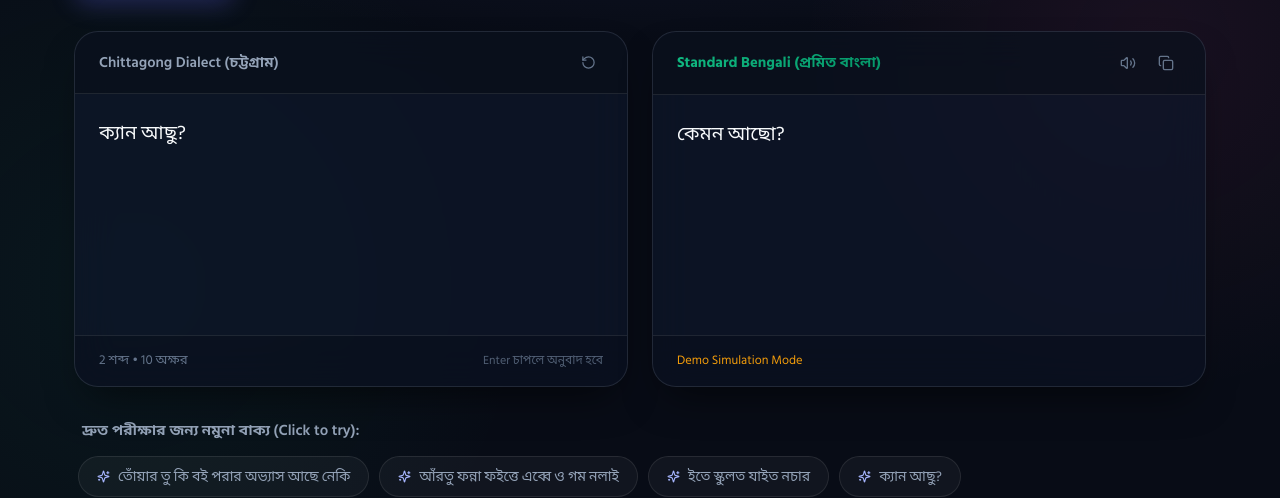
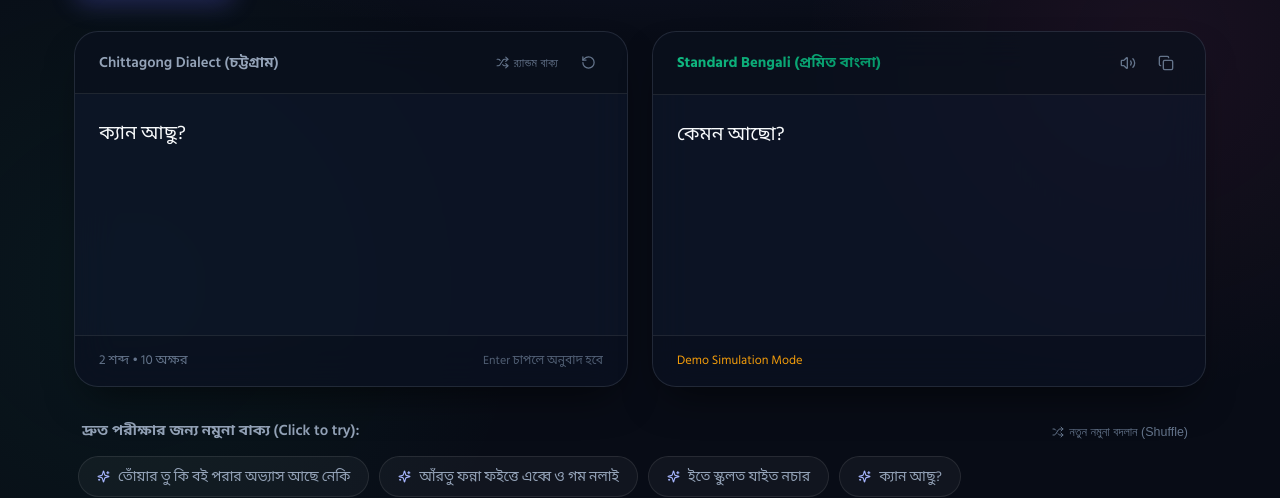
Before and after one commit to MdShamim5669/bangla-dialect, a React (Vite) app: page / in a window 1280 px wide. Shown: the part 275-773 px from the top of the page. Built offline with nearby package versions, Linux system fonts and the light colour scheme; no server answers.

Commit message:
feat: display dynamic random dataset suggestions and shuffle feature from backend

```diff
--- a/src/App.jsx
+++ b/src/App.jsx
@@ -117,6 +117,32 @@ export default function App() {
     }
   };
 
+  // Fetch fresh random samples from the backend dataset for the current or specified region
+  const handleShuffleSamples = async (targetRegion) => {
+    const reg = targetRegion || selectedRegion;
+    if (!reg) return;
+
+    try {
+      const res = await fetch(`${API_BASE}/api/random-sample?region=${reg.id}&count=4`);
+      if (res.ok) {
+        const data = await res.json();
+        if (data.samples && data.samples.length > 0) {
+          // Update selectedRegion with fresh examples from dataset
+          setSelectedRegion(prev => ({
+            ...prev,
+            examples: data.samples,
+          }));
+          // Put the primary random dialect sentence into the display and translate it
+          const randomSentence = data.primary_dialect || data.samples[0];
+          setInputText(randomSentence);
+          handleTranslate(randomSentence, reg);
+        }
+      }
+    } catch (err) {
+      console.warn("Could not fetch random samples from backend:", err);
+    }
+  };
+
   const handleSaveSettings = ({ hfRepoId: newRepo, hfApiToken: newToken }) => {
     setHfRepoId(newRepo);
     setHfApiToken(newToken);
@@ -159,11 +185,7 @@ export default function App() {
         selectedRegion={selectedRegion}
         onSelectRegion={(reg) => {
           setSelectedRegion(reg);
-          if (reg.examples?.length > 0) {
-            const sample = reg.examples[0];
-            setInputText(sample);
-            handleTranslate(sample, reg);
-          }
+          handleShuffleSamples(reg);
         }}
       />
 
@@ -174,6 +196,7 @@ export default function App() {
         setInputText={setInputText}
         translatedText={translatedText}
         onTranslate={handleTranslate}
+        onShuffleSamples={() => handleShuffleSamples(selectedRegion)}
         isLoading={isLoading}
         loadingMessage={loadingMessage}
         mode={mode}
--- a/src/components/TranslationBox.jsx
+++ b/src/components/TranslationBox.jsx
@@ -1,5 +1,5 @@
 import React, { useState } from 'react';
-import { Copy, Check, Volume2, RotateCcw, ArrowRight, Sparkles, Loader2 } from 'lucide-react';
+import { Copy, Check, Volume2, RotateCcw, ArrowRight, Sparkles, Loader2, Shuffle } from 'lucide-react';
 
 export default function TranslationBox({
   selectedRegion,
@@ -7,6 +7,7 @@ export default function TranslationBox({
   setInputText,
   translatedText,
   onTranslate,
+  onShuffleSamples,
   isLoading,
   loadingMessage,
   mode,
@@ -55,6 +56,18 @@ export default function TranslationBox({
               <span>{selectedRegion.nameEn} Dialect ({selectedRegion.nameBn})</span>
             </div>
             <div className="box-tools">
+              {onShuffleSamples && (
+                <button
+                  type="button"
+                  className="icon-btn"
+                  onClick={onShuffleSamples}
+                  title="র‌্যান্ডম নমুনা বাক্য লোড করুন (Random Sample from Dataset)"
+                  style={{ display: 'flex', alignItems: 'center', gap: 5, padding: '4px 8px', fontSize: '0.78rem', width: 'auto', borderRadius: '8px' }}
+                >
+                  <Shuffle size={13} />
+                  <span>র‌্যান্ডম বাক্য</span>
+                </button>
+              )}
               {inputText && (
                 <button className="icon-btn" onClick={handleClear} title="Clear text">
                   <RotateCcw size={15} />
@@ -148,8 +161,20 @@ export default function TranslationBox({
       {/* Quick Example Sentences Chips */}
       {selectedRegion.examples && selectedRegion.examples.length > 0 && (
         <div className="examples-section">
-          <div className="section-label">
+          <div className="section-label" style={{ display: 'flex', justifyContent: 'space-between', alignItems: 'center' }}>
             <span>দ্রুত পরীক্ষার জন্য নমুনা বাক্য (Click to try):</span>
+            {onShuffleSamples && (
+              <button
+                type="button"
+                className="icon-btn"
+                onClick={onShuffleSamples}
+                title="রিসার্চ ডেটাসেট থেকে নতুন ৪টি নমুনা লোড করুন"
+                style={{ display: 'inline-flex', alignItems: 'center', gap: 5, padding: '3px 10px', fontSize: '0.78rem', width: 'auto', borderRadius: '8px' }}
+              >
+                <Shuffle size={12} />
+                <span>নতুন নমুনা বদলান (Shuffle)</span>
+              </button>
+            )}
           </div>
           <div className="examples-pills">
             {selectedRegion.examples.map((ex, idx) => (
```
